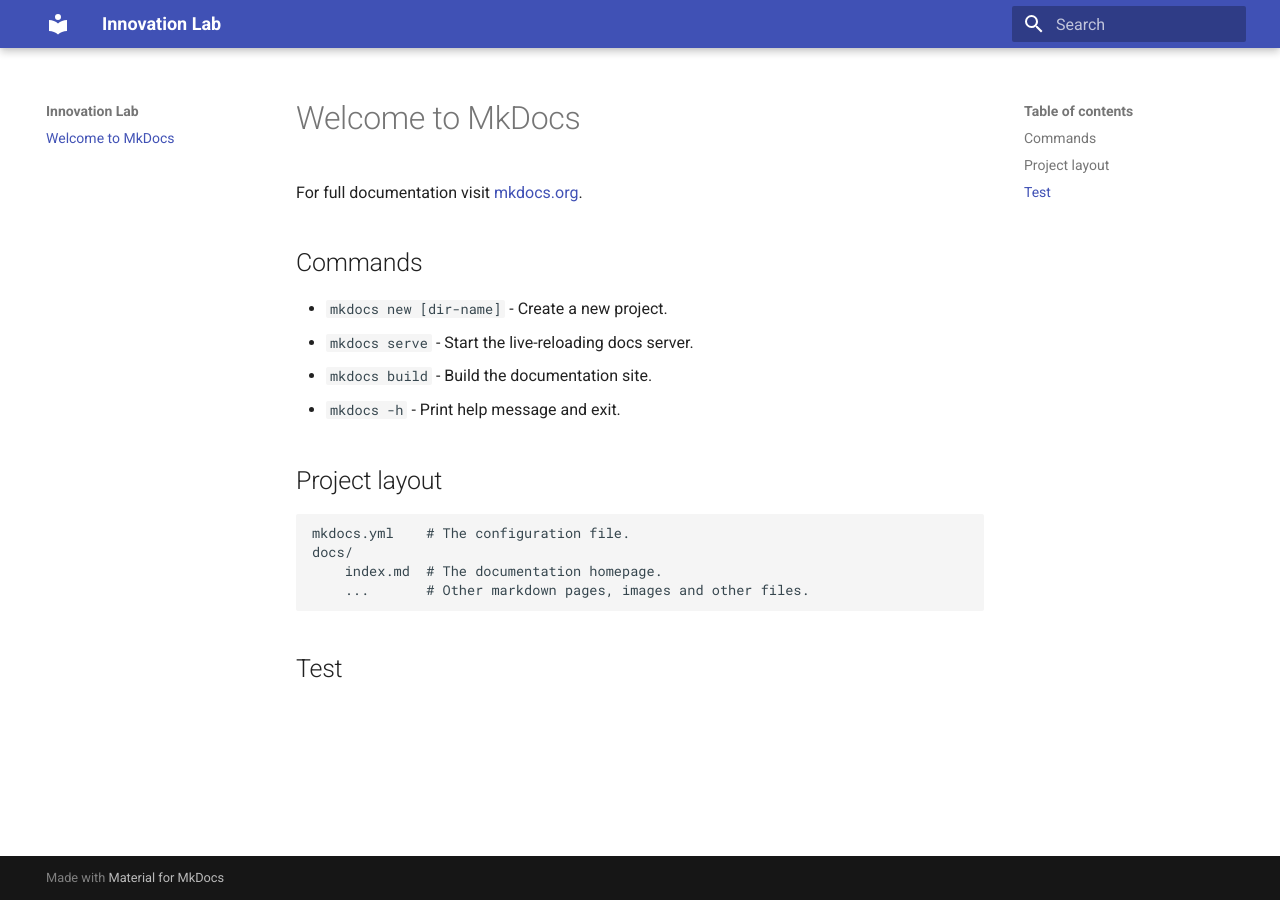
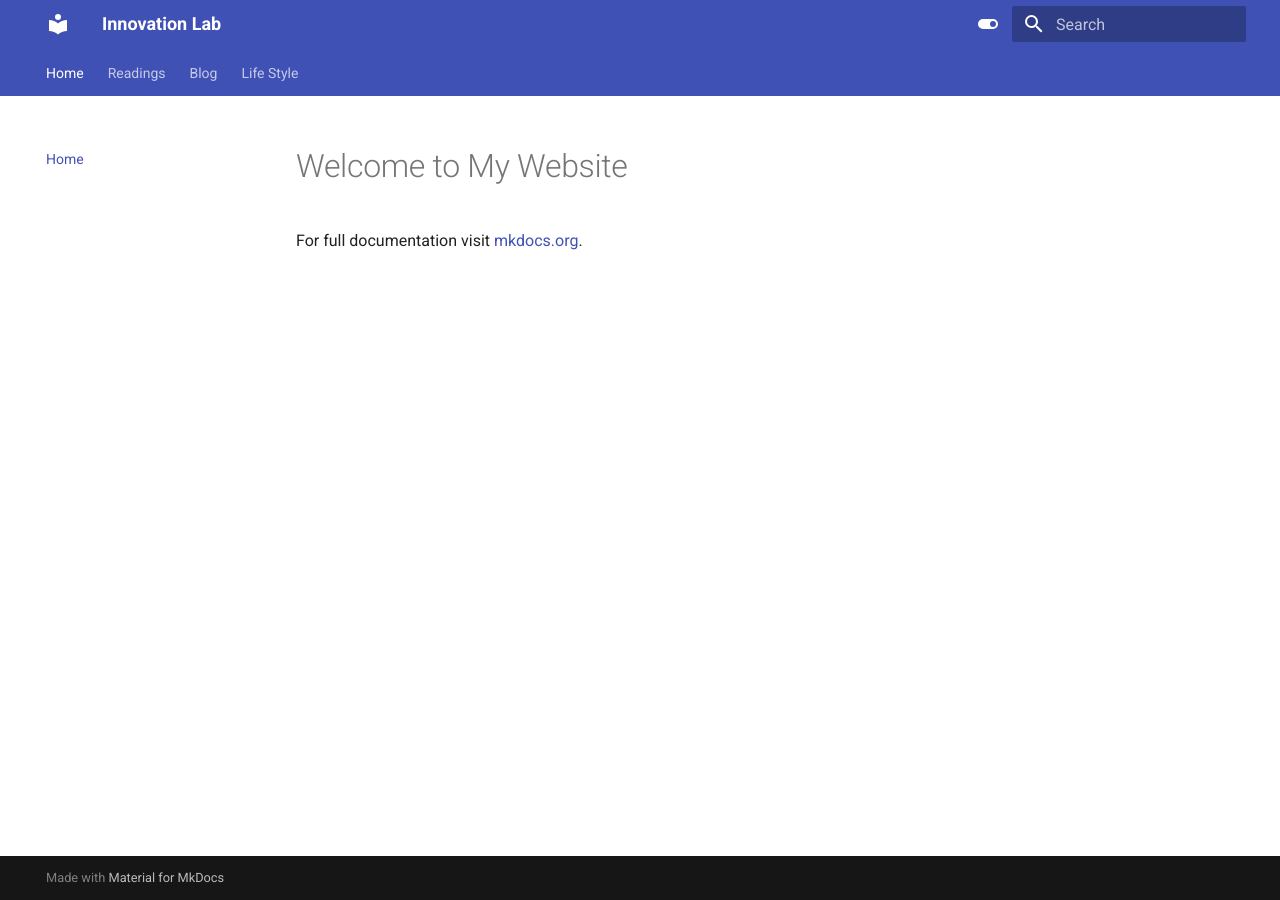
Before and after one commit to oceanumeric/oceanumeric.github.io, an MkDocs documentation site: the page built from docs/index.md, in a window 1280 px wide. Built offline with MkDocs 1.6.1 and Material for MkDocs 9.7.7, drawn with Linux system fonts in a browser that asks for light colours.

Commit message:
[update] structure

```diff
--- a/docs/index.md
+++ b/docs/index.md
@@ -1,19 +1,3 @@
-# Welcome to MkDocs
+# Welcome to My Website
 
 For full documentation visit [mkdocs.org](https://www.mkdocs.org).
-
-## Commands
-
-* `mkdocs new [dir-name]` - Create a new project.
-* `mkdocs serve` - Start the live-reloading docs server.
-* `mkdocs build` - Build the documentation site.
-* `mkdocs -h` - Print help message and exit.
-
-## Project layout
-
-    mkdocs.yml    # The configuration file.
-    docs/
-        index.md  # The documentation homepage.
-        ...       # Other markdown pages, images and other files.
-
-## Test
--- a/mkdocs.yml
+++ b/mkdocs.yml
@@ -2,3 +2,26 @@ site_name: Innovation Lab
 
 theme:
   name: material
+  palette:
+    - scheme: default
+      toggle:
+        icon: material/toggle-switch
+        name: Switch to dark mode
+    - scheme: slate
+      toggle:
+        icon: material/toggle-switch-off-outline
+        name: Switch to light mode
+  features:
+    - navigation.tabs
+    - toc.integrate
+    - navigation.top
+
+
+nav:
+  - Home: index.md
+  - Readings:
+    - readings/index.md
+  - Blog:
+    - blog/index.md
+  - Life Style:
+    - lifestyle/index.md
```
Also changed, not shown: docs/blog/index.md (added, +7 -0 lines).
